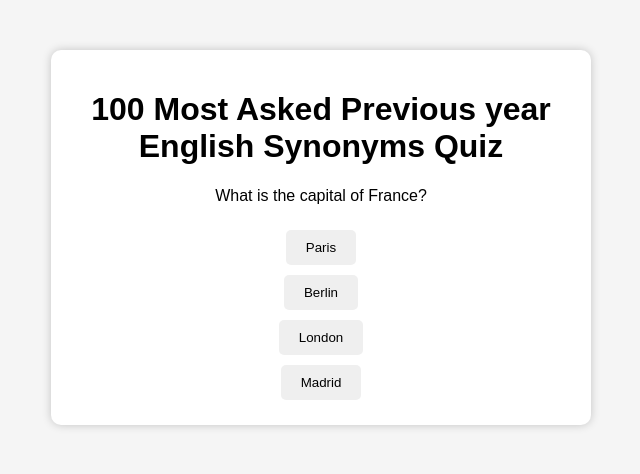
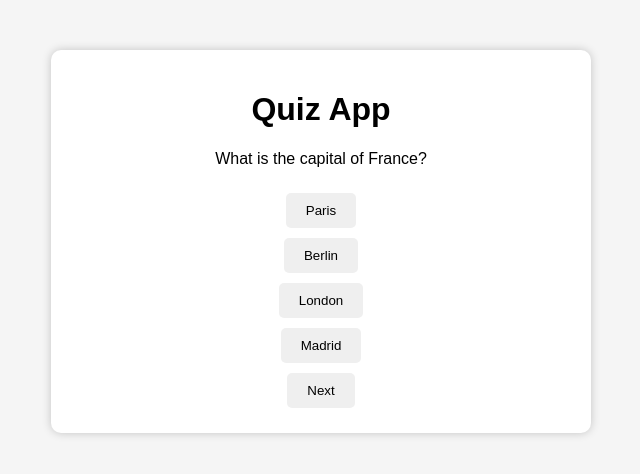
Before and after one commit to sscenglishvocab/mostaskedenglish, a plain HTML site: page index.html in a window 1280 px wide. Shown: the whole page, without its empty margins (319-959 px from the left). Drawn offline with Linux system fonts and the light colour scheme.

Commit message:
Update index.html

```diff
--- a/index.html
+++ b/index.html
@@ -3,14 +3,15 @@
 <head>
     <meta charset="UTF-8">
     <meta name="viewport" content="width=device-width, initial-scale=1.0">
+    <title>Quiz App</title>
     <link rel="stylesheet" href="styles.css">
-    <title>100 Most Asked Previous year English Synonyms Quiz</title>
 </head>
 <body>
     <div class="quiz-container">
-        <h1>100 Most Asked Previous year English Synonyms Quiz</h1>
+        <h1>Quiz App</h1>
         <p id="question"></p>
         <div id="options" class="options-container"></div>
+        <button id="nextBtn" onclick="nextQuestion()">Next</button>
     </div>
     <script src="script.js"></script>
 </body>
```
